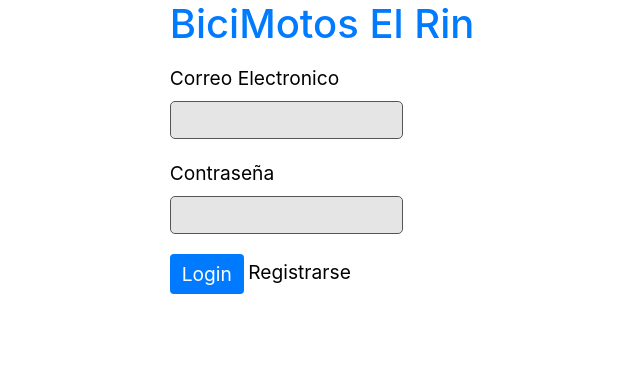
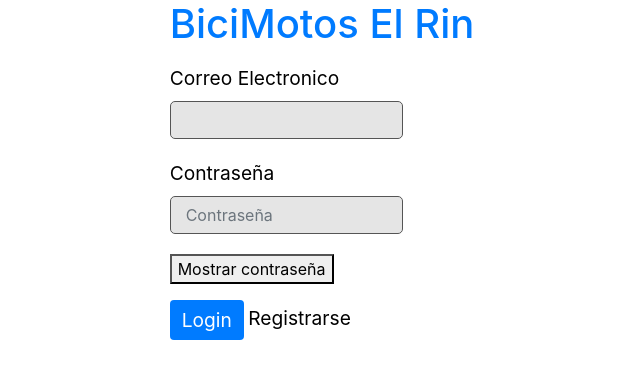
Before and after one commit to Lubin0123/Proyecto-Python-BiciMotos, a Flask app: page /login in a window 1280 px wide. Shown: the part 150-529 px from the top of the page, without its empty margins (212-852 px from the left). Run offline with Flask 2, Linux system fonts and the light colour scheme; some libraries are stand-ins or nearby versions.

Commit message:
realize modificaciones al login. inclui el boton de mostrar y ocultar contraseña

```diff
--- a/app/static/css/estiloIndex.css
+++ b/app/static/css/estiloIndex.css
@@ -32,7 +32,7 @@ header {
     color: #fff;
     padding: 5px;
     border-radius: 50%;
-    margin-right: 230px;
+    margin-right: 160px;
     width: 30px;
 }
 
--- a/app/templates/autentificacion/login.html
+++ b/app/templates/autentificacion/login.html
@@ -35,7 +35,10 @@
                     </div>
                     <div class="form-group">
                         <label for="password">Contraseña</label>
-                        <input type="password" name="password" id="password" class="form-control" required>
+                        <input type="password" name="password" id="password"   placeholder="Contraseña" class="form-control" required>
+                        <!-- Agrega un botón para mostrar/ocultar contraseña -->
+                        <button type="button" id="togglePassword">Mostrar contraseña</button>
+
                     </div>
                     <button type="submit" class="btn btn-primary">Login</button>
                     <a href="{{ url_for('autentificacionBp.registro') }}">Registrarse</a>
@@ -49,6 +52,21 @@
 
         </section>
     </div>
+    <script>
+        document.addEventListener('DOMContentLoaded', function () {
+            const passwordInput = document.getElementById('password');
+            const togglePasswordButton = document.getElementById('togglePassword');
+
+            togglePasswordButton.addEventListener('click', function () {
+                // Cambia el tipo de input entre 'password' y 'text'
+                passwordInput.type = passwordInput.type === 'password' ? 'text' : 'password';
+
+                // Cambia el texto del botón entre 'Mostrar contraseña' y 'Ocultar contraseña'
+                togglePasswordButton.textContent = passwordInput.type === 'password' ? 'Mostrar contraseña' : 'Ocultar contraseña';
+            });
+        });
+    </script>
+
 
 </body>
 
--- a/config.py
+++ b/config.py
@@ -1,5 +1,5 @@
 class Config:
- #SQLALCHEMY_DATABASE_URI = 'mysql+pymysql://root:@127.0.0.1:3306/tiendaProyecto'
+ SQLALCHEMY_DATABASE_URI = 'mysql+pymysql://root:@127.0.0.1:3306/tiendaProyecto'
  #SQLALCHEMY_DATABASE_URI = 'mysql+pymsql://root:HHGDd16cE62aB5BfG6CgCDDB64b4CC6g@mysql.railway.internal:40202/biciMotos'
- SQLALCHEMY_DATABASE_URI = 'mysql+pymysql://root:HHGDd16cE62aB5BfG6CgCDDB64b4CC6g@roundhouse.proxy.rlwy.net:40202/motos2'
+ #SQLALCHEMY_DATABASE_URI = 'mysql+pymysql://root:HHGDd16cE62aB5BfG6CgCDDB64b4CC6g@roundhouse.proxy.rlwy.net:40202/motos2'
  SQLALCHEMY_TRACK_MODIFICATIONS = True
```
